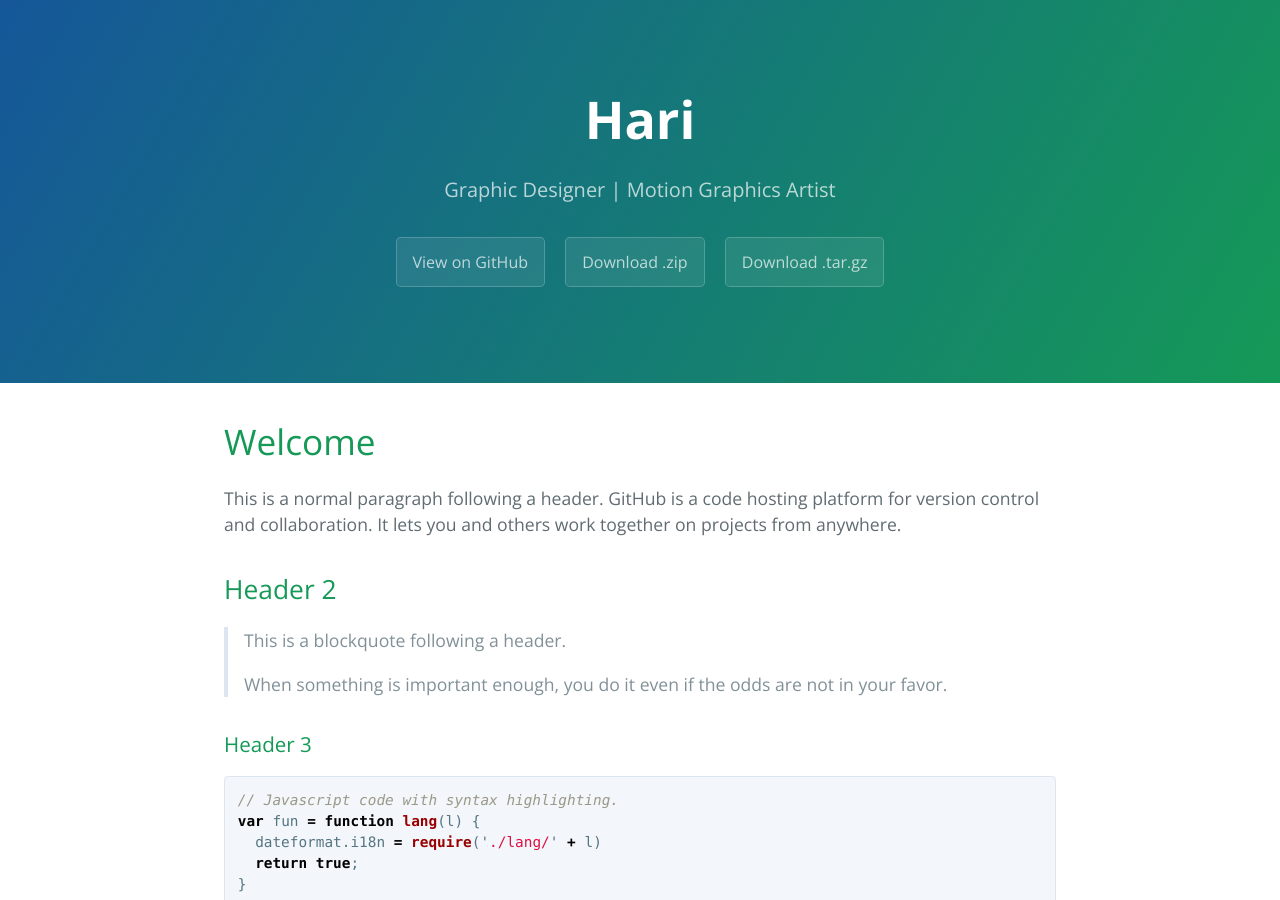
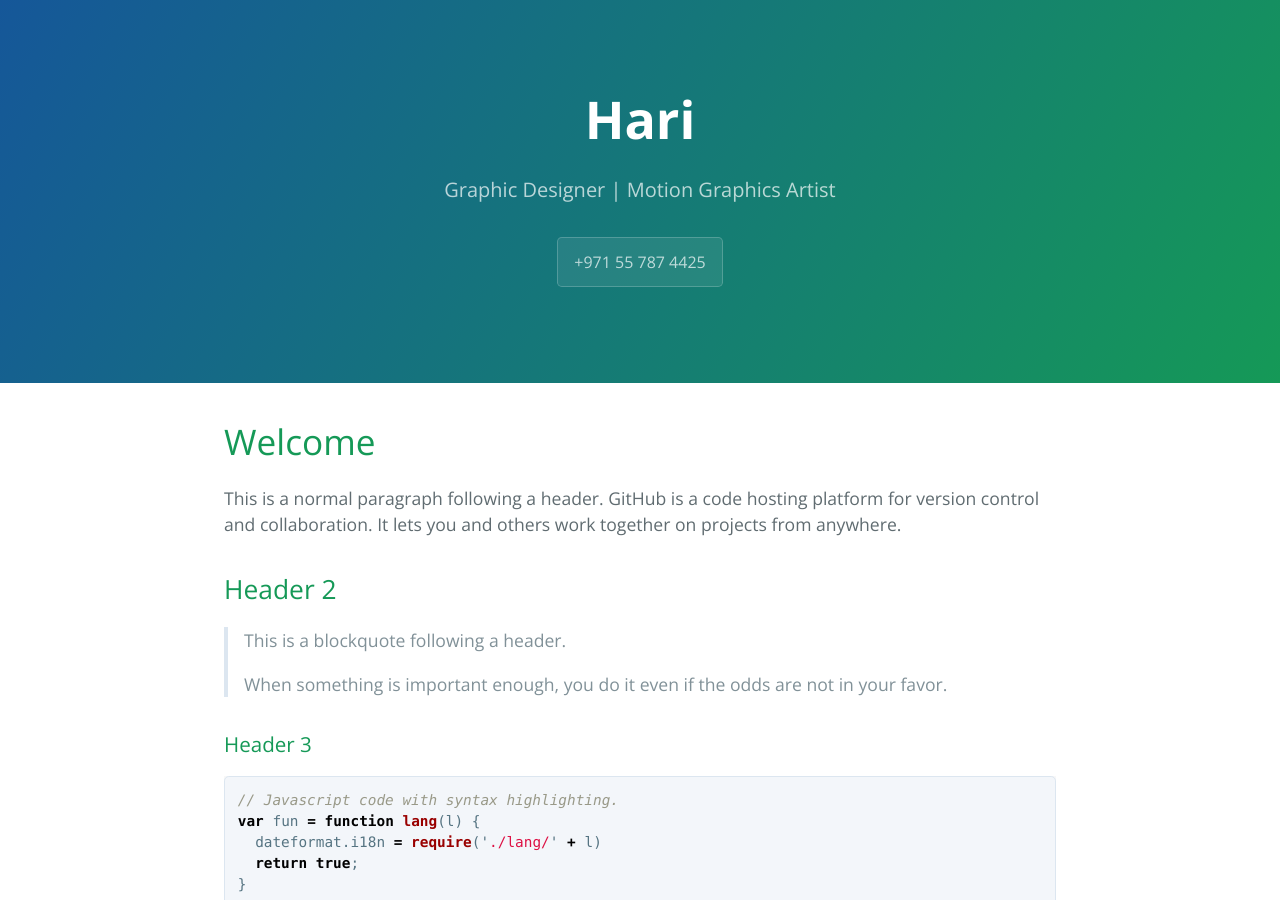
Before and after one commit to hhhari/hariweb, a Jekyll site: the page built from index.md, in a window 1280 px wide and 900 px high. Built offline with Jekyll 4.4.1, drawn with Linux system fonts in a browser that asks for light colours; our own code applies the rules of GitHub Pages for plain Markdown files; some of the changed text lies outside the part shown.

Commit message:
Update default.html

```diff
--- a/_layouts/default.html
+++ b/_layouts/default.html
@@ -15,13 +15,9 @@
     <header class="page-header" role="banner">
       <h1 class="project-name">{{ site.title | default:}}</h1>
       <h2 class="project-tagline">{{ site.description | default:}}</h2>
-      {% if site.github.is_project_page %}
-        <a href="{{ site.github.repository_url }}" class="btn">View on GitHub</a>
-      {% endif %}
-      {% if site.show_downloads %}
-        <a href="{{ site.github.zip_url }}" class="btn">Download .zip</a>
-        <a href="{{ site.github.tar_url }}" class="btn">Download .tar.gz</a>
-      {% endif %}
+
+      <a href="#" class="btn">+971 55 787 4425</a>
+
     </header>
 
     <main id="content" class="main-content" role="main">
@@ -31,7 +27,7 @@
         {% if site.github.is_project_page %}
           <span class="site-footer-owner"><a href="{{ site.github.repository_url }}">{{ site.github.repository_name }}</a> is maintained by <a href="{{ site.github.owner_url }}">{{ site.github.owner_name }}</a>.</span>
         {% endif %}
-        <span class="site-footer-credits">This page was generated by <a href="https://pages.github.com">GitHub Pages</a>.</span>
+        <!-- <span class="site-footer-credits">This page was generated by <a href="https://pages.github.com">GitHub Pages</a>.</span>-->
       </footer>
     </main>
 
```
